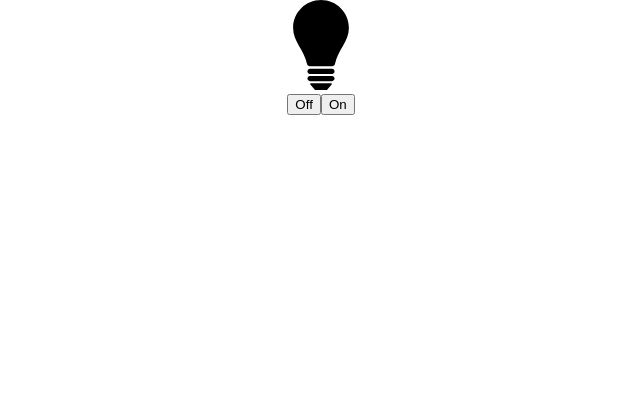
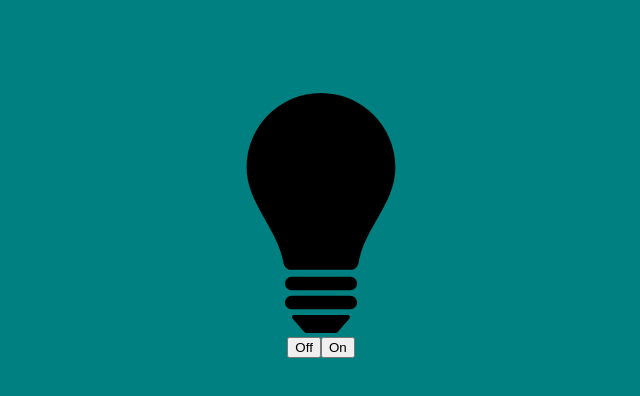
Before and after one commit to PJMantoss/light-switch, a React (Create React App) app: page / in a window 1280 px wide. Shown: the top 396 px of the page, without its empty margins (319-959 px from the left). Built offline with nearby package versions, Linux system fonts and the light colour scheme.

Commit message:
Update styling and LightBulb

```diff
--- a/src/App.css
+++ b/src/App.css
@@ -1,6 +1,13 @@
 .App {
+  background-color: transparent;
+  display: block;
+  margin: auto;
+  padding-top: 50px;
+  width: 400px;
+  height: 350px;
   text-align: center;
   font-family: sans-serif;
+  align-content: center;
 }
 
 .App-logo {
--- a/src/App.js
+++ b/src/App.js
@@ -1,4 +1,4 @@
-import React, { useState } from 'react';
+import React from 'react';
 import LightBulb from './LightBulb';
 import './App.css';
 
--- a/src/LightBulb.js
+++ b/src/LightBulb.js
@@ -23,7 +23,7 @@ export default function LightBulb() {
 
 function LightBulbSvg(props){
     return ( // SVG markup for shape of a light bulb
-        <svg width="56px" height="90px" viewBox="0 0 56 90" version="1.1">
+        <svg width="206px" height="240px" viewBox="0 0 56 90" version="1.1">
             <defs />
             <g
                 id="Page-1"
--- a/src/index.css
+++ b/src/index.css
@@ -1,4 +1,8 @@
 body {
+  background-color: teal;
+  background-size: cover;
+  align-content: center;
+  align-items: center;
   margin: 0;
   font-family: -apple-system, BlinkMacSystemFont, 'Segoe UI', 'Roboto', 'Oxygen',
     'Ubuntu', 'Cantarell', 'Fira Sans', 'Droid Sans', 'Helvetica Neue',
```
Also changed, not shown: src/Darkroom.jpg (added).
